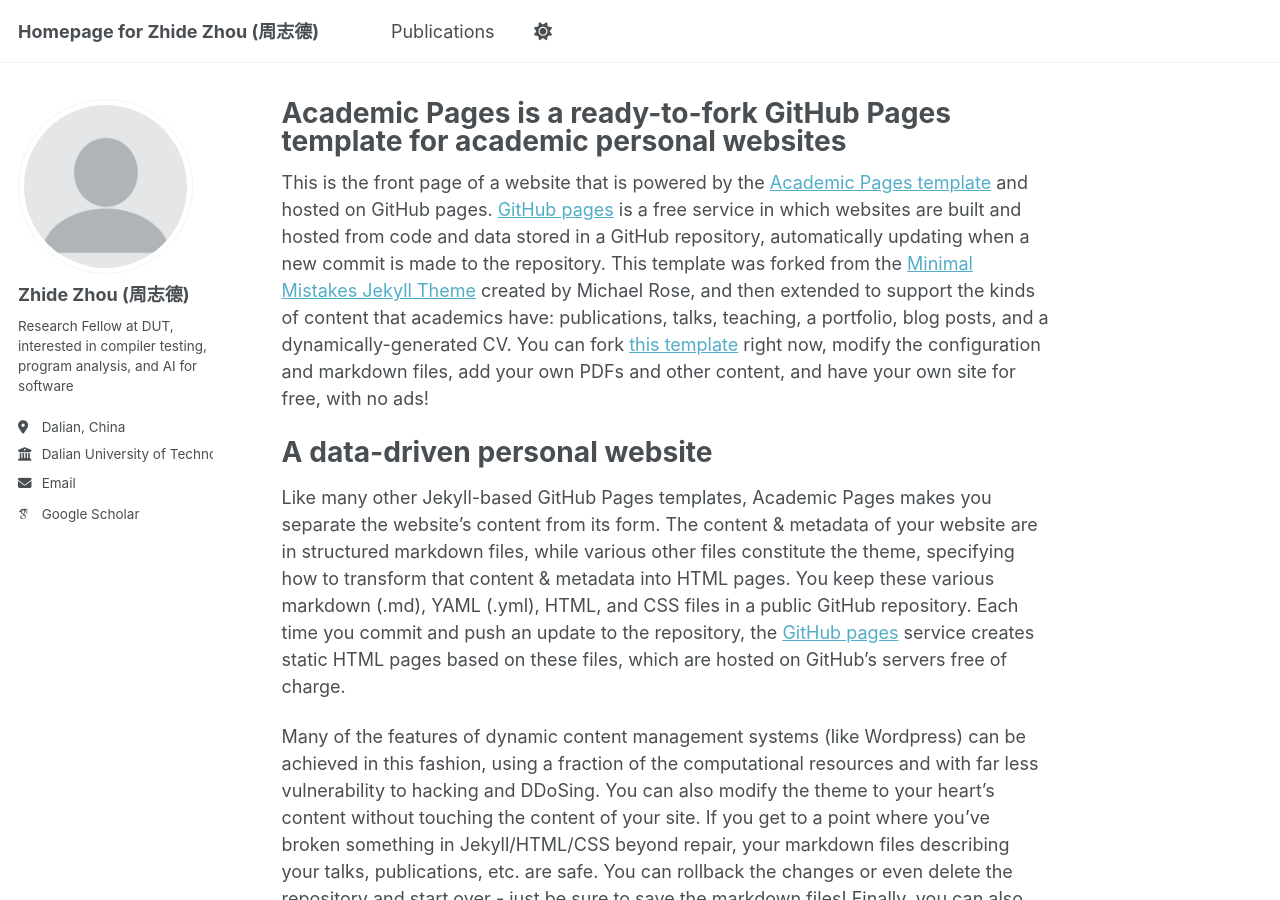
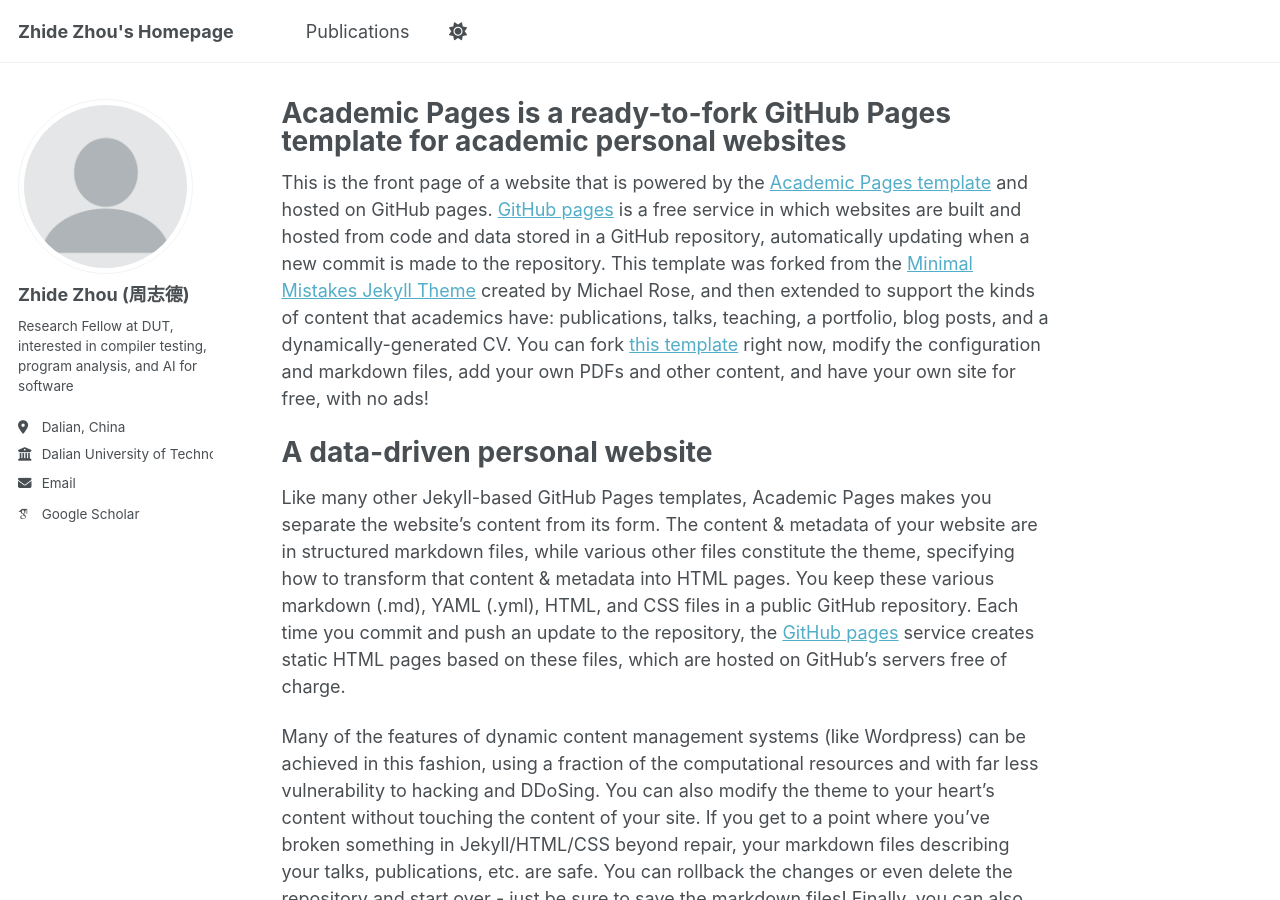
Before and after one commit to coffezhou/Zhide-Zhou.github.io, a Jekyll site: the page built from _pages/about.md, in a window 1280 px wide and 900 px high. Built offline with Jekyll 4.4.1, drawn with Linux system fonts in a browser that asks for light colours; some web fonts are replaced.

Commit message:
Update _config.yml

```diff
--- a/_config.yml
+++ b/_config.yml
@@ -9,8 +9,8 @@
 # Basic Site Settings
 locale                   : "en-US"
 site_theme               : "default"
-title                    : "Homepage for Zhide Zhou (周志德)"
-title_separator          : "-"
+title                    : "Zhide Zhou's Homepage"
+title_separator          : "--"
 name                     : &name "Zhide Zhou"
 description              : &description "A Researcher for Software!"
 url                      : https://coffezhou.github.io/Zhide-Zhou.github.io/ # the base hostname & protocol for your site e.g. "https://[your GitHub username].github.io" or if you already have some other page hosted on Github then use "https://[your GitHub username].github.io/[Your Repo Name]"
```
